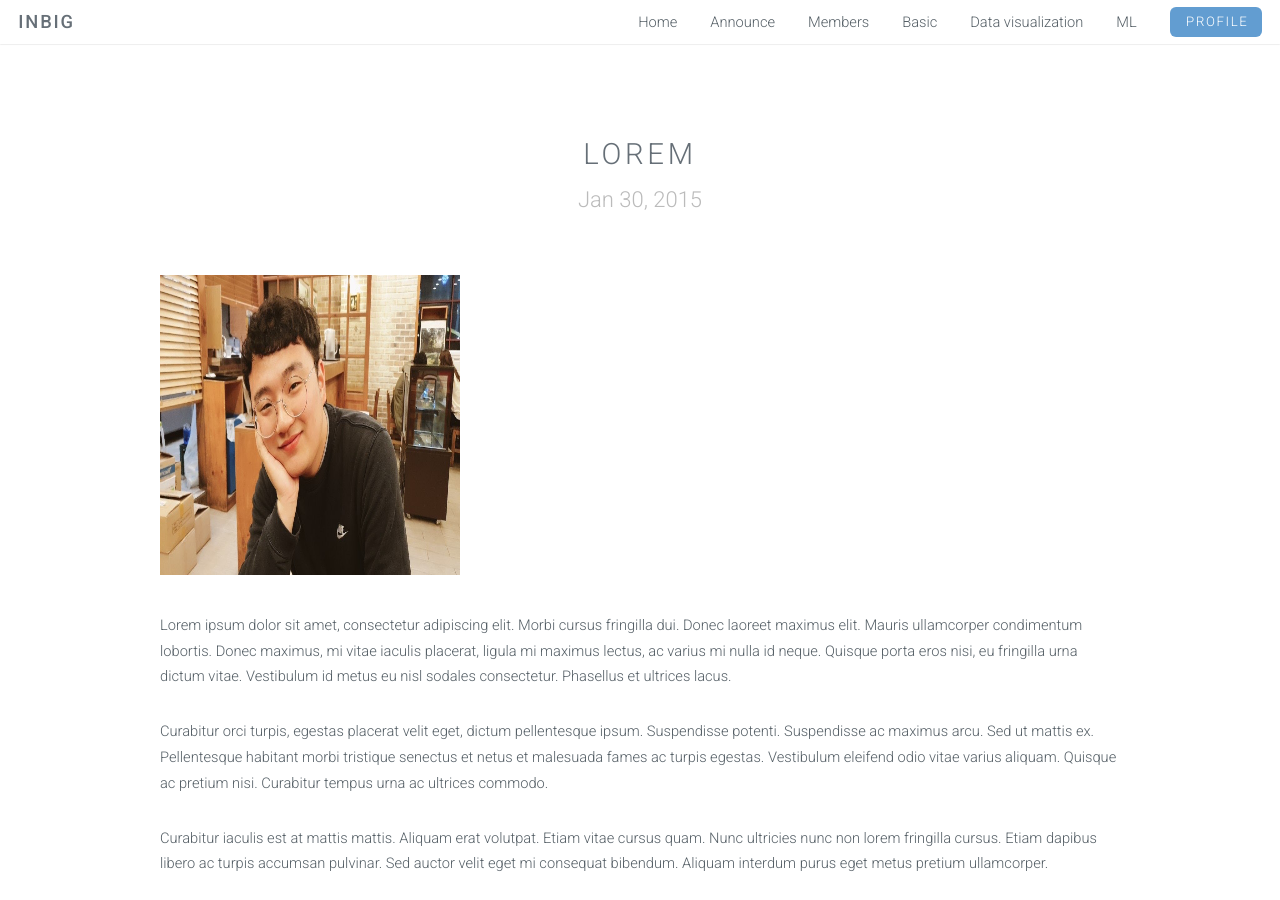
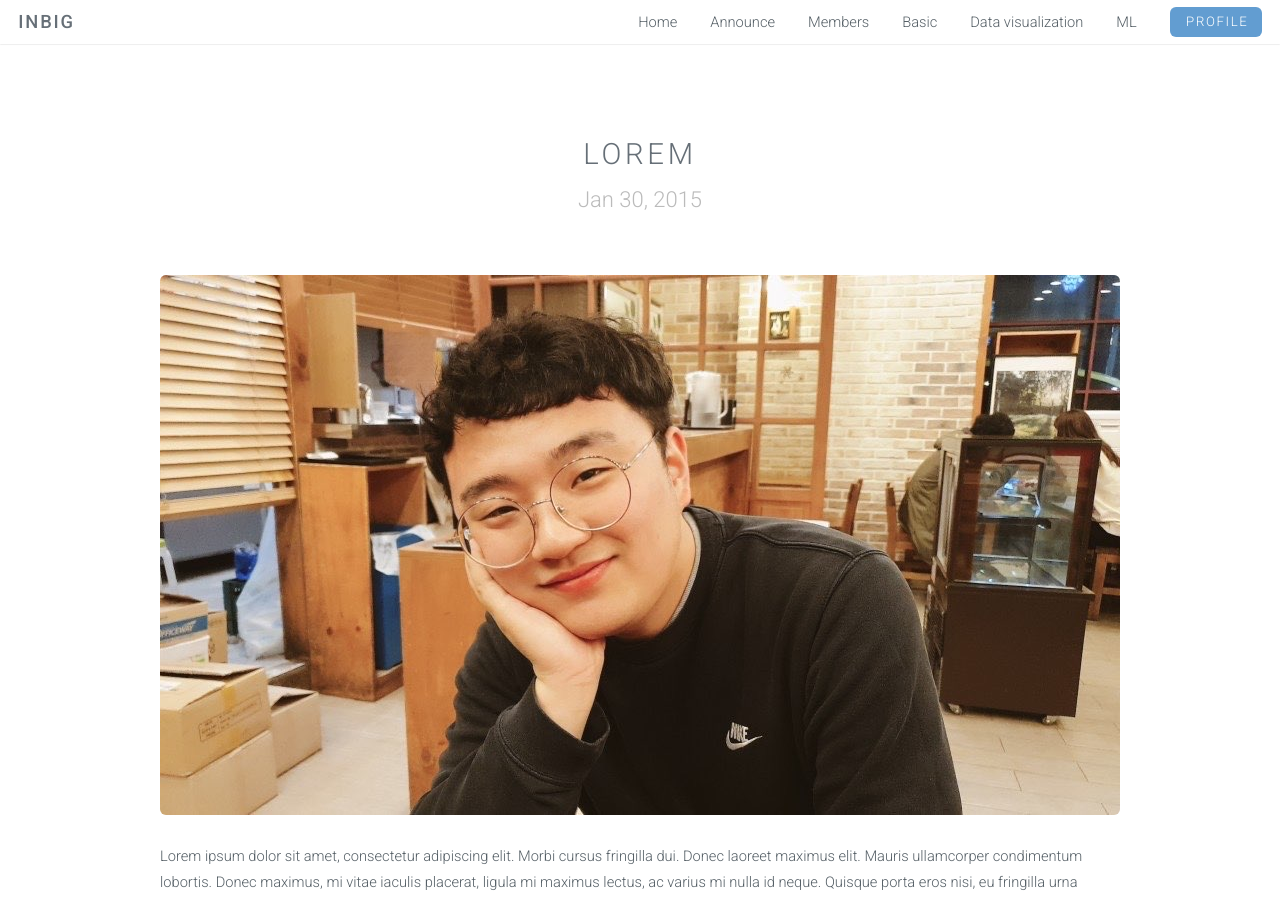
Before and after one commit to inbig/inbig.github.io, a Jekyll site: the page built from _posts/Members/2015-01-30-Lorem.markdown, in a window 1280 px wide and 900 px high. Built offline with Jekyll 4.4.1, drawn with Linux system fonts in a browser that asks for light colours.

Commit message:
containter_small

```diff
--- a/Members.html
+++ b/Members.html
@@ -11,7 +11,7 @@ layout: default
              <header class="major">
                  <h2><a href="{{ site.baseurl }}{{ post.url }}">{{ post.title }}</a></h2>
              </header>
-             <section class="container">
+             <section class="container.small">
                  {{ post.excerpt }}
              </section>
              <section class="special">
--- a/_posts/Basic/2015-02-17-Curabitur.markdown
+++ b/_posts/Basic/2015-02-17-Curabitur.markdown
@@ -1,6 +1,6 @@
 ---
 layout: post
-categories: [Project]
+categories: [Basic]
 ---
 <img src="{{ site.baseurl }}/images/pic03.jpg" class="fit image">
 Curabitur orci turpis, egestas placerat velit eget, dictum pellentesque ipsum. Suspendisse potenti. Suspendisse ac maximus arcu. Sed ut mattis ex. Pellentesque habitant morbi tristique senectus et netus et malesuada fames ac turpis egestas. Vestibulum eleifend odio vitae varius aliquam. Quisque ac pretium nisi. Curabitur tempus urna ac ultrices commodo.
--- a/_posts/Members/2015-01-30-Lorem.markdown
+++ b/_posts/Members/2015-01-30-Lorem.markdown
@@ -2,7 +2,7 @@
 layout: post
 categories: [Members]
 ---
-<img src="{{ site.baseurl }}/images/members/조의찬.jpeg" width="300" height="300">
+<img src="{{ site.baseurl }}/images/members/조의찬.jpeg" class="fit image">
 
 Lorem ipsum dolor sit amet, consectetur adipiscing elit. Morbi cursus fringilla dui. Donec laoreet maximus elit. Mauris ullamcorper condimentum lobortis. Donec maximus, mi vitae iaculis placerat, ligula mi maximus lectus, ac varius mi nulla id neque. Quisque porta eros nisi, eu fringilla urna dictum vitae. Vestibulum id metus eu nisl sodales consectetur. Phasellus et ultrices lacus.
 
```
